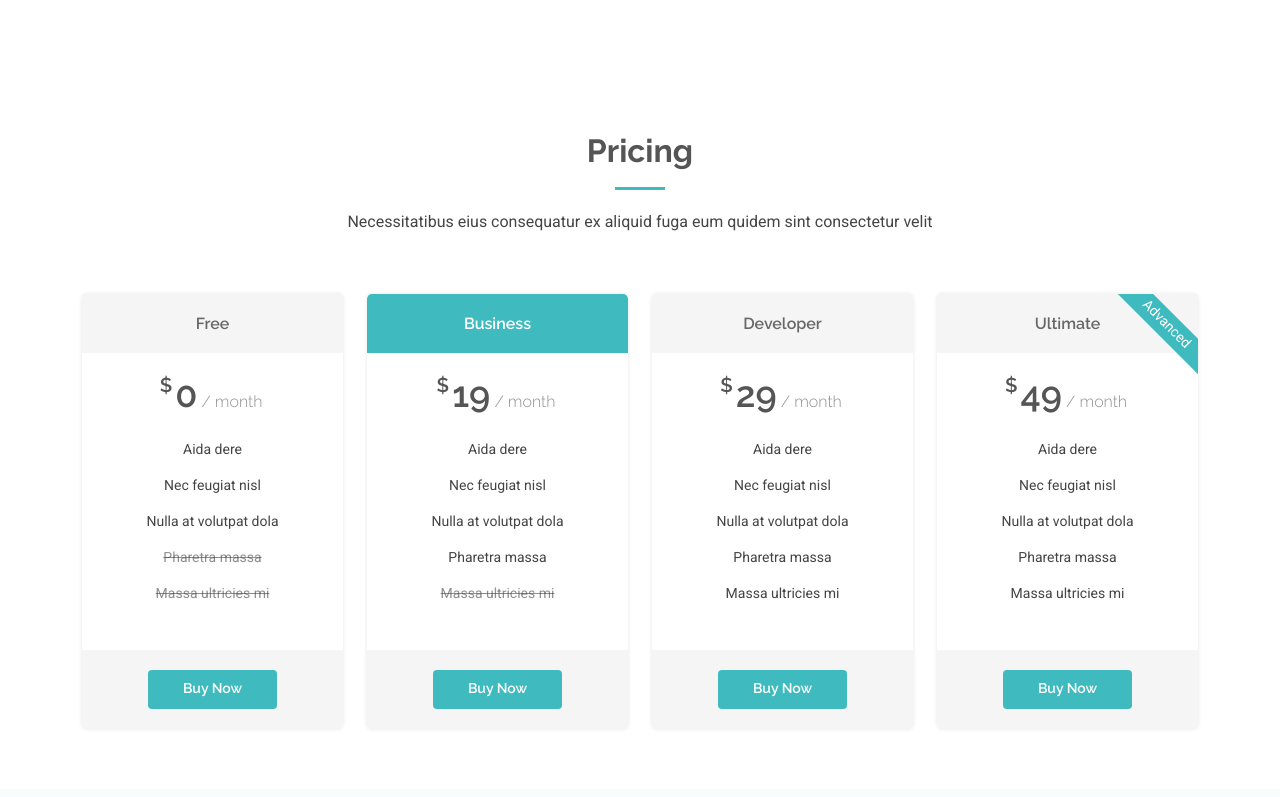
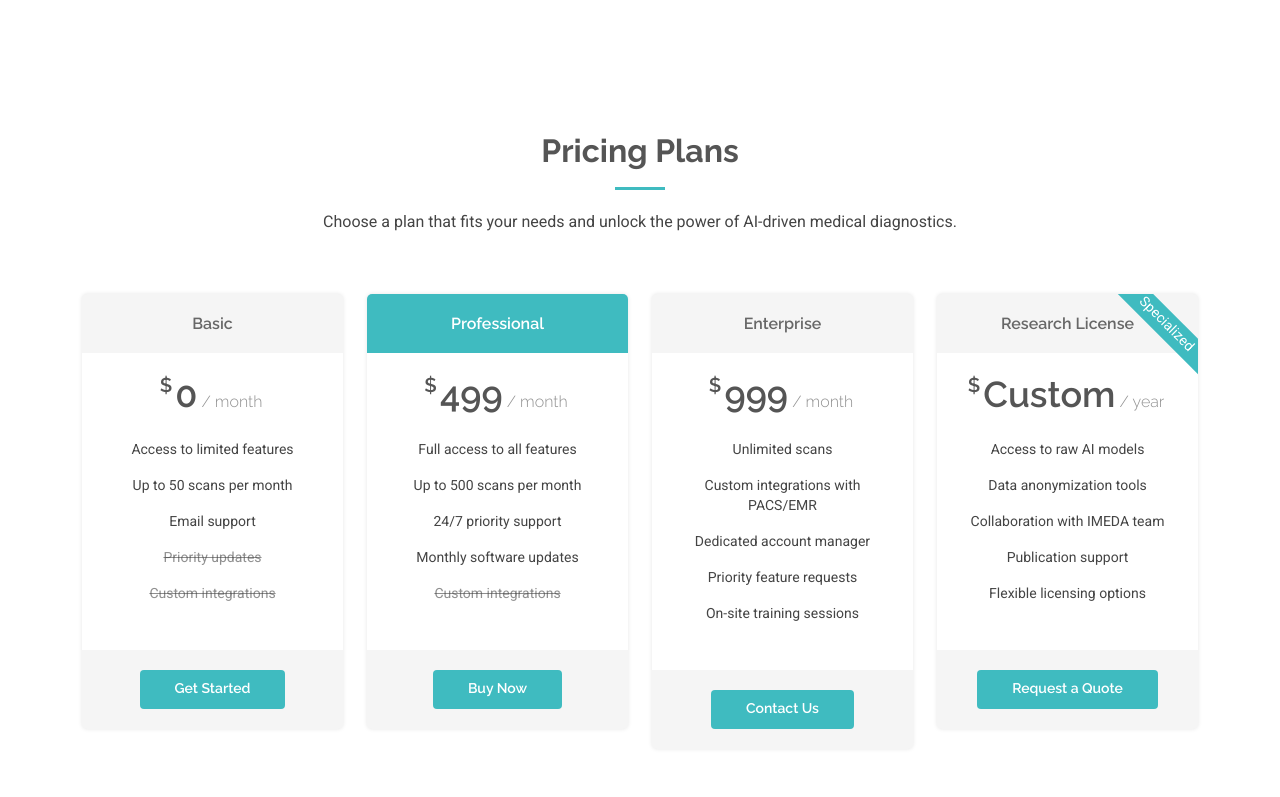
Before and after one commit to Imedatech/IMEDA, a plain HTML site: page index.html in a window 1280 px wide. Shown: the part 7003-7800 px from the top of the page. Drawn offline with Linux system fonts and the light colour scheme.

Commit message:
Update index.html

```diff
--- a/index.html
+++ b/index.html
@@ -905,24 +905,43 @@
 
   <!-- Section Title -->
   <div class="container section-title" data-aos="fade-up">
-        <h2>Pricing</h2>
-        <p>Necessitatibus eius consequatur ex aliquid fuga eum quidem sint consectetur velit</p>
+    <h2>Pricing Plans</h2>
+    <p>Choose a plan that fits your needs and unlock the power of AI-driven medical diagnostics.</p>
   </div><!-- End Section Title -->
 
   <div class="container">
 
     <div class="row gy-3">
 
+      <!-- Plan 1: Basic -->
       <div class="col-xl-3 col-lg-6" data-aos="fade-up" data-aos-delay="100">
         <div class="pricing-item">
-              <h3>Free</h3>
+          <h3>Basic</h3>
           <h4><sup>$</sup>0<span> / month</span></h4>
           <ul>
-                <li>Aida dere</li>
-                <li>Nec feugiat nisl</li>
-                <li>Nulla at volutpat dola</li>
-                <li class="na">Pharetra massa</li>
-                <li class="na">Massa ultricies mi</li>
+            <li>Access to limited features</li>
+            <li>Up to 50 scans per month</li>
+            <li>Email support</li>
+            <li class="na">Priority updates</li>
+            <li class="na">Custom integrations</li>
+          </ul>
+          <div class="btn-wrap">
+            <a href="#" class="btn-buy">Get Started</a>
+          </div>
+        </div>
+      </div><!-- End Pricing Item -->
+
+      <!-- Plan 2: Professional -->
+      <div class="col-xl-3 col-lg-6" data-aos="fade-up" data-aos-delay="200">
+        <div class="pricing-item featured">
+          <h3>Professional</h3>
+          <h4><sup>$</sup>499<span> / month</span></h4>
+          <ul>
+            <li>Full access to all features</li>
+            <li>Up to 500 scans per month</li>
+            <li>24/7 priority support</li>
+            <li>Monthly software updates</li>
+            <li class="na">Custom integrations</li>
           </ul>
           <div class="btn-wrap">
             <a href="#" class="btn-buy">Buy Now</a>
@@ -930,54 +949,39 @@
         </div>
       </div><!-- End Pricing Item -->
 
-          <div class="col-xl-3 col-lg-6" data-aos="fade-up" data-aos-delay="200">
-            <div class="pricing-item featured">
-              <h3>Business</h3>
-              <h4><sup>$</sup>19<span> / month</span></h4>
+      <!-- Plan 3: Enterprise -->
+      <div class="col-xl-3 col-lg-6" data-aos="fade-up" data-aos-delay="300">
+        <div class="pricing-item">
+          <h3>Enterprise</h3>
+          <h4><sup>$</sup>999<span> / month</span></h4>
           <ul>
-                <li>Aida dere</li>
-                <li>Nec feugiat nisl</li>
-                <li>Nulla at volutpat dola</li>
-                <li>Pharetra massa</li>
-                <li class="na">Massa ultricies mi</li>
+            <li>Unlimited scans</li>
+            <li>Custom integrations with PACS/EMR</li>
+            <li>Dedicated account manager</li>
+            <li>Priority feature requests</li>
+            <li>On-site training sessions</li>
           </ul>
           <div class="btn-wrap">
-                <a href="#" class="btn-buy">Buy Now</a>
+            <a href="#" class="btn-buy">Contact Us</a>
           </div>
         </div>
       </div><!-- End Pricing Item -->
 
+      <!-- Plan 4: Research License -->
       <div class="col-xl-3 col-lg-6" data-aos="fade-up" data-aos-delay="400">
         <div class="pricing-item">
-              <h3>Developer</h3>
-              <h4><sup>$</sup>29<span> / month</span></h4>
+          <span class="advanced">Specialized</span>
+          <h3>Research License</h3>
+          <h4><sup>$</sup>Custom<span> / year</span></h4>
           <ul>
-                <li>Aida dere</li>
-                <li>Nec feugiat nisl</li>
-                <li>Nulla at volutpat dola</li>
-                <li>Pharetra massa</li>
-                <li>Massa ultricies mi</li>
+            <li>Access to raw AI models</li>
+            <li>Data anonymization tools</li>
+            <li>Collaboration with IMEDA team</li>
+            <li>Publication support</li>
+            <li>Flexible licensing options</li>
           </ul>
           <div class="btn-wrap">
-                <a href="#" class="btn-buy">Buy Now</a>
-              </div>
-            </div>
-          </div><!-- End Pricing Item -->
-
-          <div class="col-xl-3 col-lg-6" data-aos="fade-up" data-aos-delay="400">
-            <div class="pricing-item">
-              <span class="advanced">Advanced</span>
-              <h3>Ultimate</h3>
-              <h4><sup>$</sup>49<span> / month</span></h4>
-              <ul>
-                <li>Aida dere</li>
-                <li>Nec feugiat nisl</li>
-                <li>Nulla at volutpat dola</li>
-                <li>Pharetra massa</li>
-                <li>Massa ultricies mi</li>
-              </ul>
-              <div class="btn-wrap">
-                <a href="#" class="btn-buy">Buy Now</a>
+            <a href="#" class="btn-buy">Request a Quote</a>
           </div>
         </div>
       </div><!-- End Pricing Item -->
```
Lines whose indentation alone changed are shown as unchanged.
